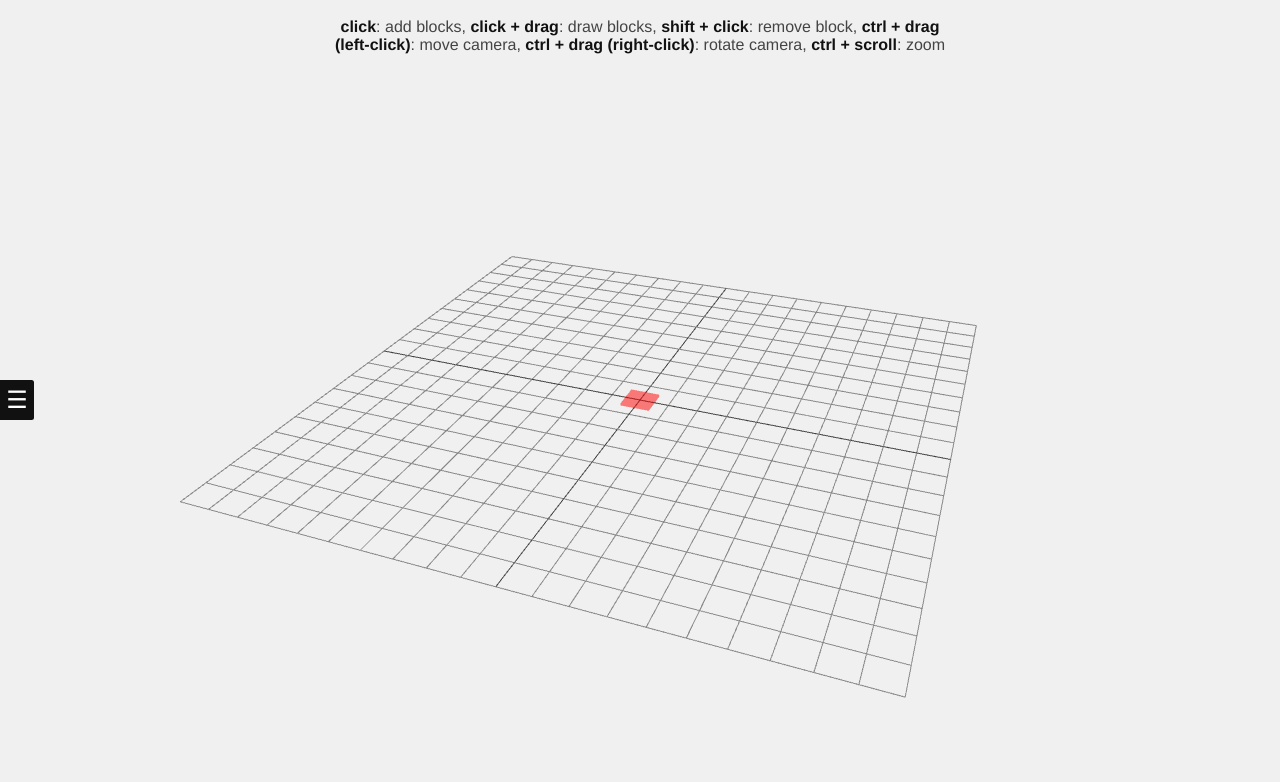
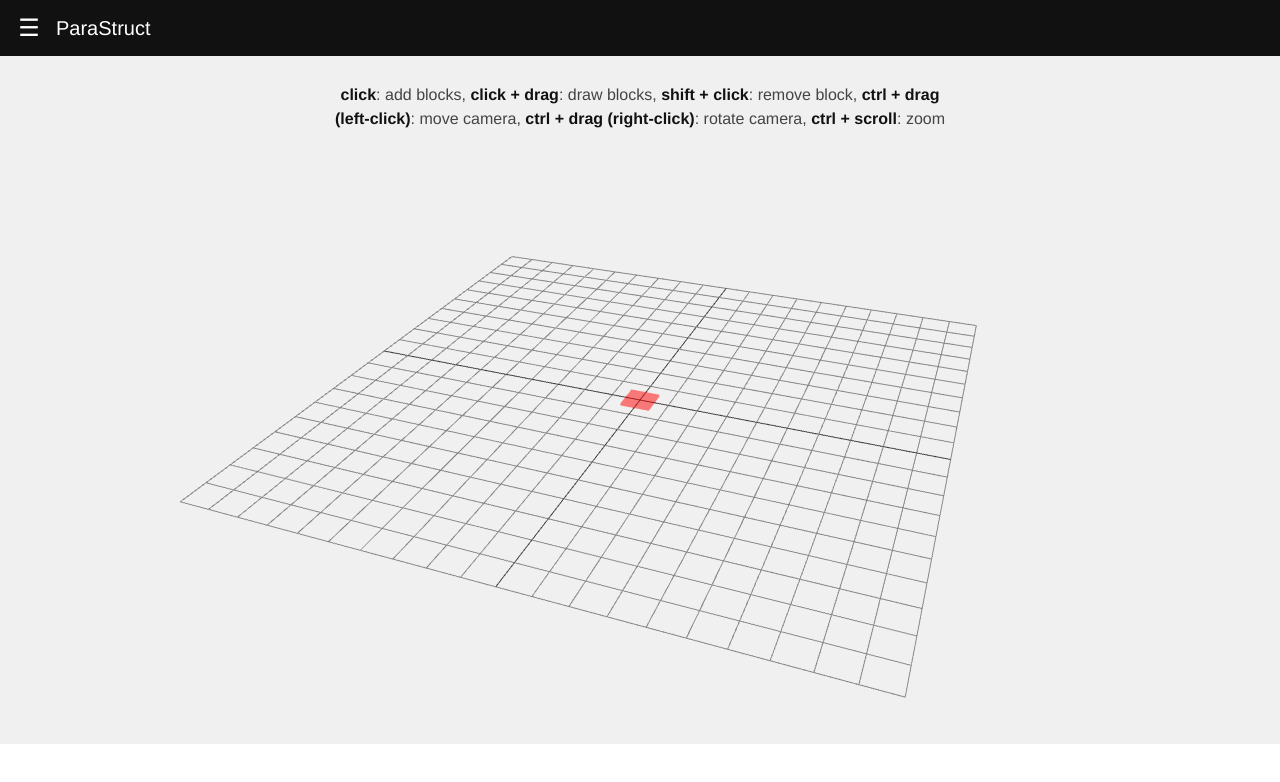
Before and after one commit to ekjohnson4/ParaStruct, a Vue app: page / in a window 1280 px wide. Shown: the top 782 px of the page. Built offline with nearby package versions, Linux system fonts and the light colour scheme.

Commit message:
Reworked some nav bar stuff

```diff
--- a/package.json
+++ b/package.json
@@ -8,7 +8,9 @@
     "lint": "vue-cli-service lint"
   },
   "dependencies": {
+    "@popperjs/core": "^2.11.8",
     "@types/three": "^0.171.0",
+    "bootstrap": "^5.3.3",
     "core-js": "^3.8.3",
     "three": "^0.171.0",
     "vue": "^3.2.13"
--- a/src/assets/styles/home.css
+++ b/src/assets/styles/home.css
@@ -1,4 +1,28 @@
- /* The sidebar menu */
+/* The navbar menu */
+.navbar {
+  z-index: 1001;
+  background-color: #111;
+}
+
+.navbar-header {
+  display: flex;
+}
+
+.navbar-brand {
+  color: white !important;
+  padding-left: 10px;
+}
+
+.openbtn {
+  font-size: 24px;
+  background-color: #111;
+  color: white;
+  border: none;
+  width: 34px;
+  height: 40px;
+}
+
+/* The sidebar menu */
 .sidebar {
   z-index: 1000;
   height: 100%;
@@ -9,19 +33,31 @@
   left: 0;
   background-color: #111;
   overflow-x: hidden;
-  padding-top: 60px;
+  padding-top: 20px;
   transition: 0.5s;
 }
 
 .sidebar-content {
-  padding: 20px;
+  display: flex;
+  flex-direction: column;
+  height: 100%;
+  padding: 0px 20px 20px 20px;
   color: white;
 }
 
-.sidebar-content h2 {
-  margin-bottom: 15px;
+.config-content {
+  flex-grow: 1;
+}
+
+.stats-container {
+  margin-top: auto;
+  padding-top: 20px;
+  border-top: 1px solid #333;
+}
+
+.sidebar-content h4 {
+  margin: 10px 0;
   display: flex;
-  justify-content: space-between;
 }
 
 .stat-item {
@@ -37,29 +73,6 @@
 
 .stat-value {
   font-weight: bold;
-}
-
-/* The button used to open the sidebar */
-.openbtn {
-  z-index: 1000;
-  font-size: 24px;
-  cursor: pointer;
-  background-color: #111;
-  color: white;
-  padding: 10px 15px;
-  border: none;
-  position: fixed;
-  top: 50%;
-  transform: translateY(-50%);
-  transition: left 0.5s;
-  z-index: 2;
-  width: 34px;
-  height: 40px;
-  display: flex;
-  align-items: center;
-  justify-content: center;
-  border-top-right-radius: 2.5px;
-  border-bottom-right-radius: 2.5px;
 }
 
 #main {
@@ -92,7 +105,7 @@
 
 #info {
   position: fixed;
-  top: 10px;
+  top: 75px;
   left: 50%;
   transform: translateX(-50%);
   text-align: center;
--- a/src/main.js
+++ b/src/main.js
@@ -2,5 +2,7 @@ import { createApp } from 'vue'
 import App from './App.vue'
 import './assets/styles/home.css'
 import './assets/styles/main.css'
+import 'bootstrap/dist/css/bootstrap.min.css'
+import 'bootstrap/dist/js/bootstrap.bundle.min.js'
 
 createApp(App).mount('#app')
--- a/src/views/HomePage.vue
+++ b/src/views/HomePage.vue
@@ -1,4 +1,19 @@
 <template>
+<nav class="navbar navbar-default">
+  <div class="container-fluid">
+    <div class="navbar-header">
+      <button
+        class="openbtn"
+        :style="{ left: openBtnPosition }"
+        @click.stop="toggleNav"
+        @pointerdown.stop
+      >
+        {{ isOpen ? 'X' : '☰' }}
+      </button>
+      <div class="navbar-brand">ParaStruct</div>
+    </div>
+  </div>
+</nav>
   <div
     id="mySidebar"
     class="sidebar"
@@ -7,7 +22,8 @@
     @click.stop
   >
     <div class="sidebar-content">
-      <h2>Stats</h2>
+      <div class="config-content">
+        <h4>Config</h4>
         <div class="stat-item">
           <span class="stat-label">SqFt per Block:</span>
           <input
@@ -29,6 +45,9 @@
             class="input-field"
           >
         </div>
+      </div>
+
+      <div class="stats-container">
         <div class="stat-item">
           <span class="stat-label">Area:</span>
           <span class="stat-value">{{ foundationArea }} sq ft</span>
@@ -39,15 +58,7 @@
         </div>
       </div>
     </div>
-
-  <button
-    class="openbtn"
-    :style="{ left: openBtnPosition }"
-    @click.stop="toggleNav"
-    @pointerdown.stop
-  >
-    {{ isOpen ? 'x' : '☰' }}
-  </button>
+  </div>
 
   <div id="main" :style="{ marginLeft: mainMargin }">
     <HomePageMain
```
Also changed, not shown: src/assets/logo.png (deleted), 1 other file (tests, documents, lock files or other folders). Lines whose indentation alone changed are shown as unchanged.
